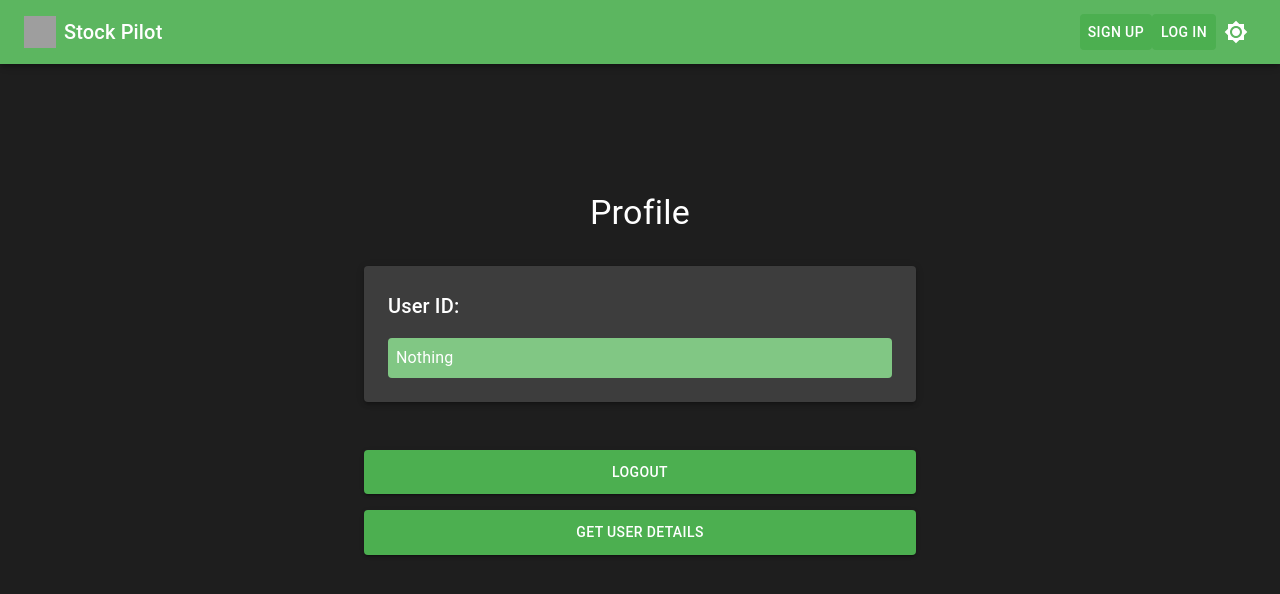
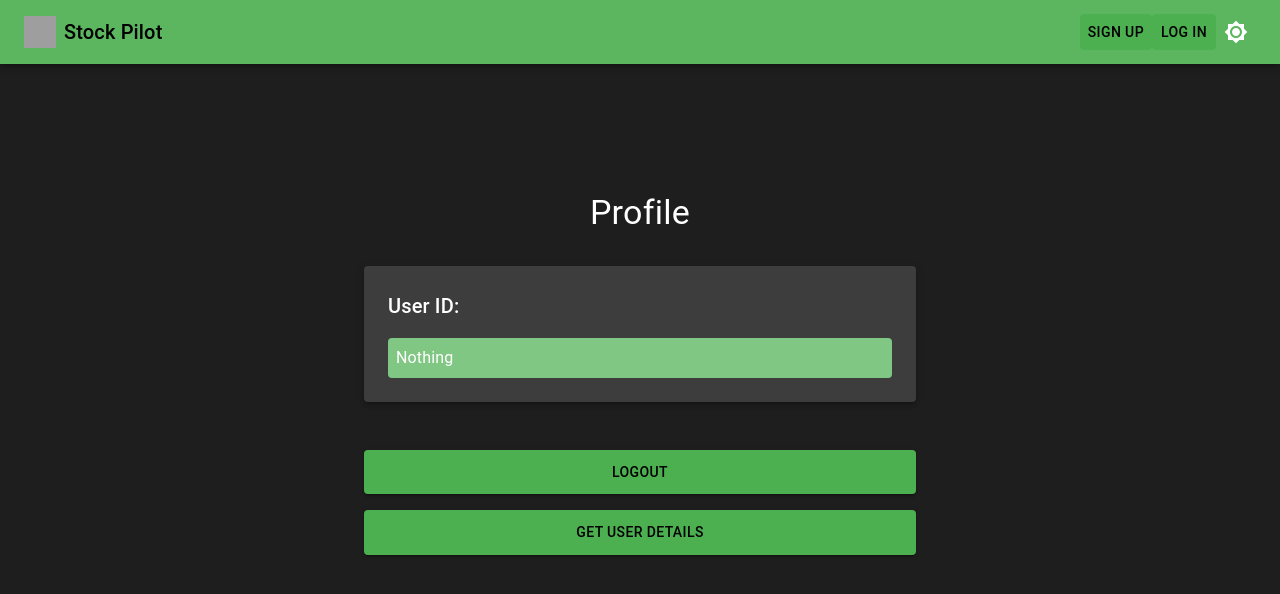
Before and after one commit to JagroopBagri/stock-pilot, a Next.js app: page /my-profile in a window 1280 px wide. Shown: the top 594 px of the page. Built offline with nearby package versions, Linux system fonts and the light colour scheme; no server answers; grey boxes are pictures that could not be loaded.

Commit message:
set up color theme

```diff
--- a/src/components/NavBar/NavBar.tsx
+++ b/src/components/NavBar/NavBar.tsx
@@ -127,7 +127,7 @@ function NavBar({ toggleTheme }: NavBarProps) {
             onClick={() => handleNavigation("/")}
           >
             <img src="/icon.png" alt="Stock Pilot Logo" style={{ width: 32, height: 32, marginRight: 8 }} />
-            <Typography variant="h6" noWrap component="div">
+            <Typography variant="h6" noWrap component="div" sx={{color: appColors.black}}>
               Stock Pilot
             </Typography>
           </Box>
@@ -136,8 +136,8 @@ function NavBar({ toggleTheme }: NavBarProps) {
               shouldShowMenuItem(item) && (
                 <Button
                   key={item.name}
-                  color="inherit"
                   onClick={() => handleNavigation(item.route)}
+                  sx={{color: appColors.black}}
                 >
                   {item.name}
                 </Button>
--- a/src/components/ThemeWrapper.tsx
+++ b/src/components/ThemeWrapper.tsx
@@ -23,8 +23,8 @@ export default function ThemeWrapper({ children }: ThemeWrapperProps) {
     palette: {
       mode,
       background: {
-        default: mode === "dark" ? "#1e1e1e" : "#f5f5f5",
-        paper: mode === "dark" ? "#2d2d2d" : "#ffffff",
+        default: mode === "dark" ? appColors.charcoal : appColors.whiteSmoke,
+        paper: mode === "dark" ? appColors.darkGrey : appColors.white,
       },
       primary: {
         main: appColors.green, // This sets the primary color to green
@@ -37,11 +37,11 @@ export default function ThemeWrapper({ children }: ThemeWrapperProps) {
             backgroundColor: appColors.green,
             color: "white",
             "&:hover": {
-              backgroundColor: "#45a049",
+              backgroundColor: appColors.darkGreen,
             },
           },
           text: {
-            color: mode === "dark" ? "#ffffff" : "#000000",
+            color: mode === "dark" ? appColors.white : appColors.black,
             "&:hover": {
               backgroundColor:
                 mode === "dark"
@@ -58,17 +58,17 @@ export default function ThemeWrapper({ children }: ThemeWrapperProps) {
           },
           contained: {
             backgroundColor: appColors.green,
-            color: "white",
+            color: mode === "dark" ? appColors.black : appColors.black,
             padding: "10px 20px",
             borderRadius: " 4px",
             transition: "background-color 0.3s",
             "&:hover": {
-              backgroundColor: "#45a049",
+              backgroundColor: appColors.darkGreen,
             },
             '&.MuiButton-containedPrimary': {
-            backgroundColor: '#4caf50',
+            backgroundColor: appColors.green,
             '&:hover': {
-              backgroundColor: '#45a049',
+              backgroundColor: appColors.darkGreen,
             },
           },
           },
--- a/src/styles/appColors.ts
+++ b/src/styles/appColors.ts
@@ -1,3 +1,9 @@
 export const appColors = {
-    green: "#4caf50"
+    green: "#4caf50",
+    darkGreen: "#45a049",
+    black: "black",
+    white: "white",
+    whiteSmoke: "#f5f5f5",
+    charcoal: "#1e1e1e",
+    darkGrey: "#2d2d2d"
 }
```
